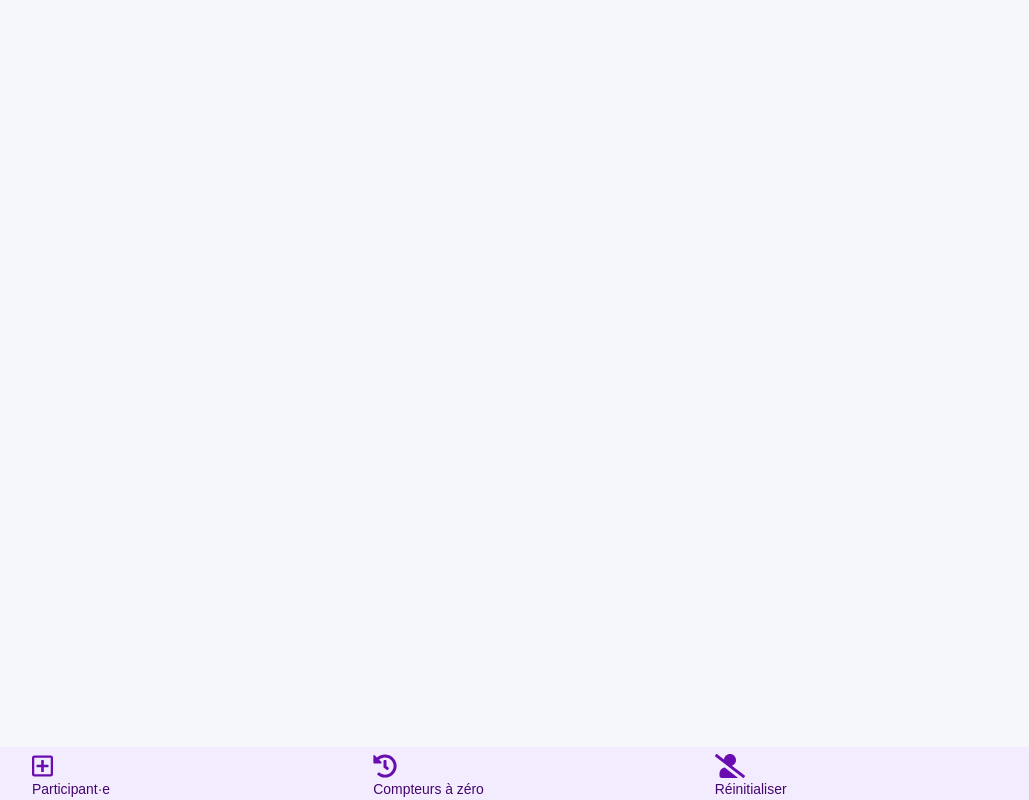
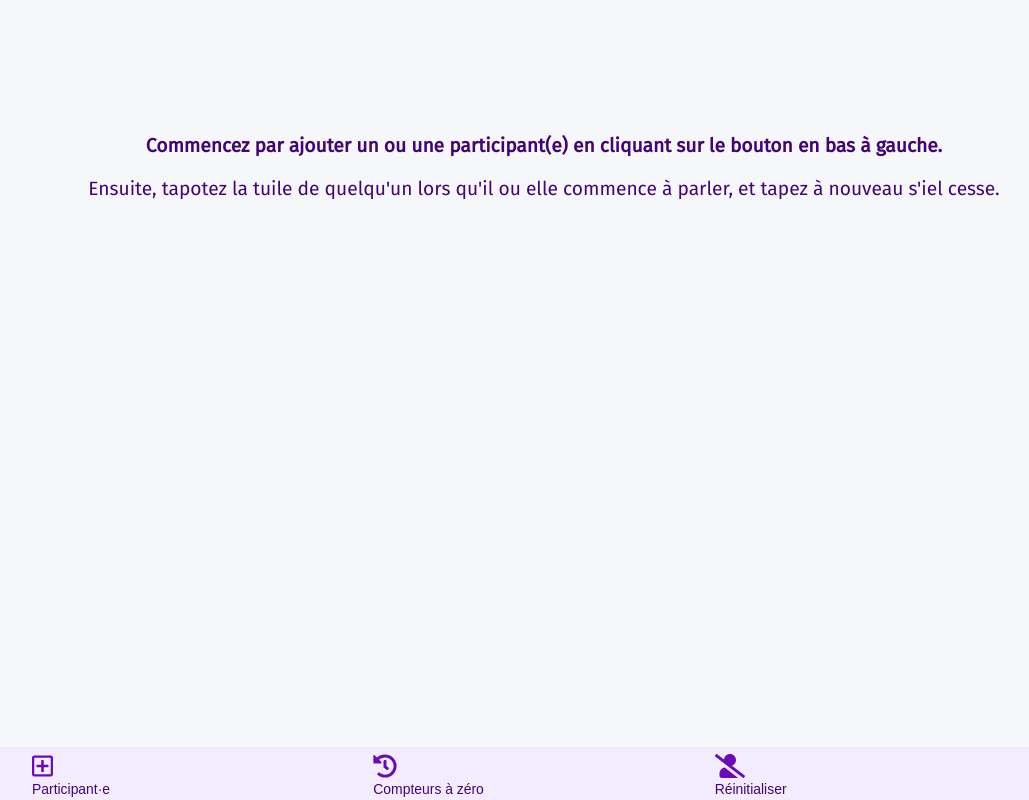
Before and after one commit to AmauryCarrade/temps-de-parole, a Vue app: page / in a window 1280 px wide. Shown: the whole page, without its empty margins (96-1125 px from the left). Built offline with nearby package versions, Linux system fonts and the light colour scheme.

Commit message:
Message quand l'app est vide pour expliquer comment commencer

```diff
--- a/public/index.html
+++ b/public/index.html
@@ -4,8 +4,7 @@
     <meta charset="utf-8">
     <meta http-equiv="X-UA-Compatible" content="IE=edge">
     <meta name="viewport" content="width=device-width,initial-scale=1.0">
-    <link rel="icon" href="<%= BASE_URL %>favicon.ico">
-    <title><%= htmlWebpackPlugin.options.title %></title>
+    <title>Temps de parole</title>
   </head>
   <body>
     <noscript>
--- a/src/App.vue
+++ b/src/App.vue
@@ -1,7 +1,14 @@
 <template>
   <div id="app">
-    <main class="participants">
+    <main class="participants" :class="{ 'is-empty': no_participants }">
       <ParticipantTile :uuid="participant.uuid" v-for="(participant, i) in participants" :key="i" />
+      <div class="no-participants" v-if="no_participants">
+        <p><strong>Commencez par ajouter un ou une participant(e) en cliquant sur le bouton en bas à gauche.</strong></p>
+        <p>
+          Ensuite, tapotez la tuile de quelqu'un lors qu'il ou elle commence à parler, et tapez à nouveau s'iel
+          cesse.
+        </p>
+      </div>
     </main>
     <footer>
       <div class="actions">
@@ -41,7 +48,11 @@ export default {
   },
 
   computed: {
-    ...mapState(['participants'])
+    ...mapState(['participants']),
+
+    no_participants () {
+      return Object.keys(this.participants).length === 0
+    }
   },
 
   methods: {
@@ -129,13 +140,19 @@ html, body
   main.participants
     @extend %container
 
-    display: grid
-    grid-template-columns: repeat(2, 1fr)
-    grid-gap: .4rem
+    &:not(.is-empty)
+      display: grid
+      grid-template-columns: repeat(2, 1fr)
+      grid-gap: .4rem
 
     padding: .4rem
+    flex: 4
 
-    flex: 4
+    .no-participants
+      margin: 16vh 1rem 1rem
+      font-size: 1.2rem
+      text-align: center
+      color: hsl(276, 91%, 23%)
 
   footer
     background-color: hsl(262, 90%, 96%)
```
